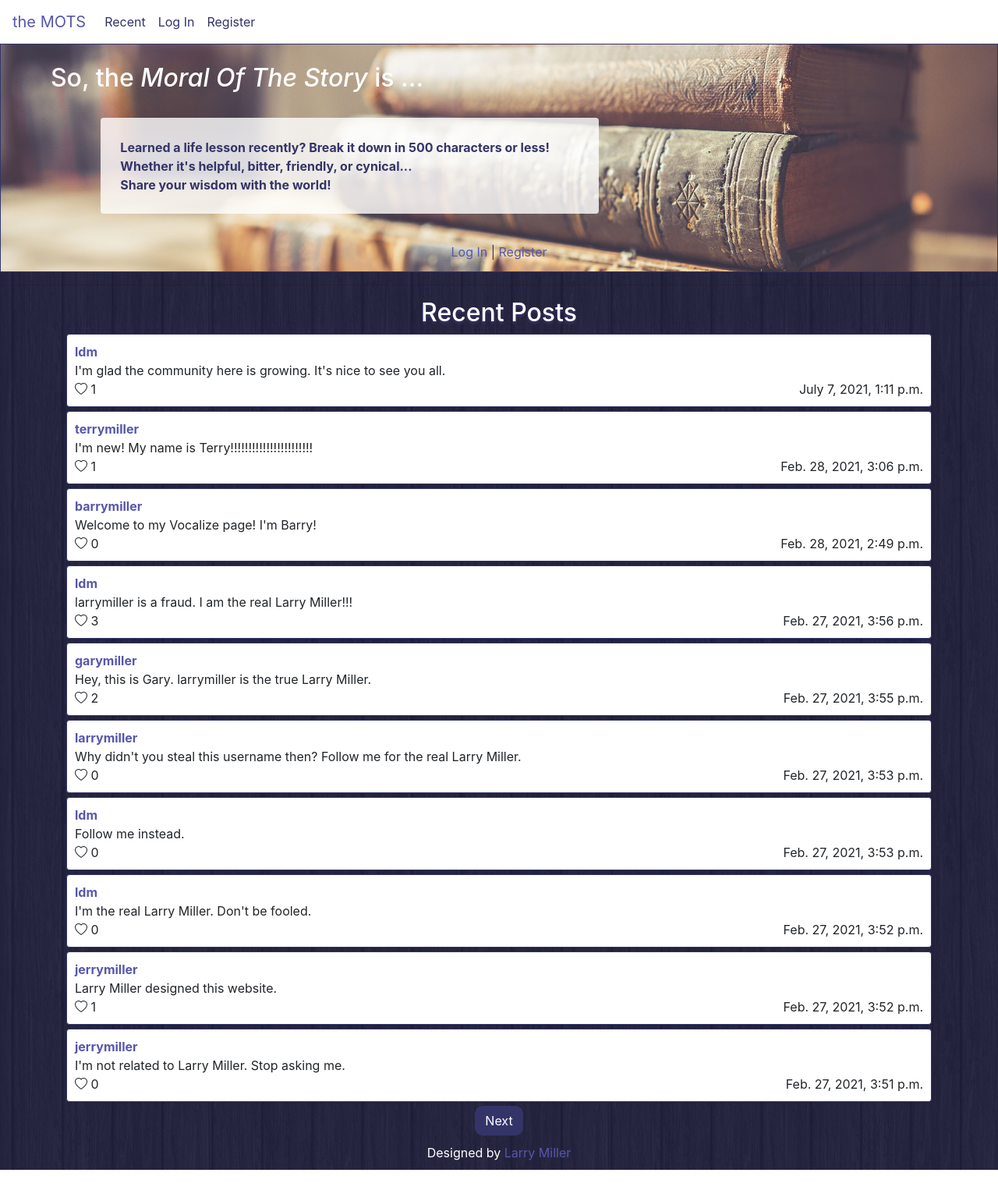
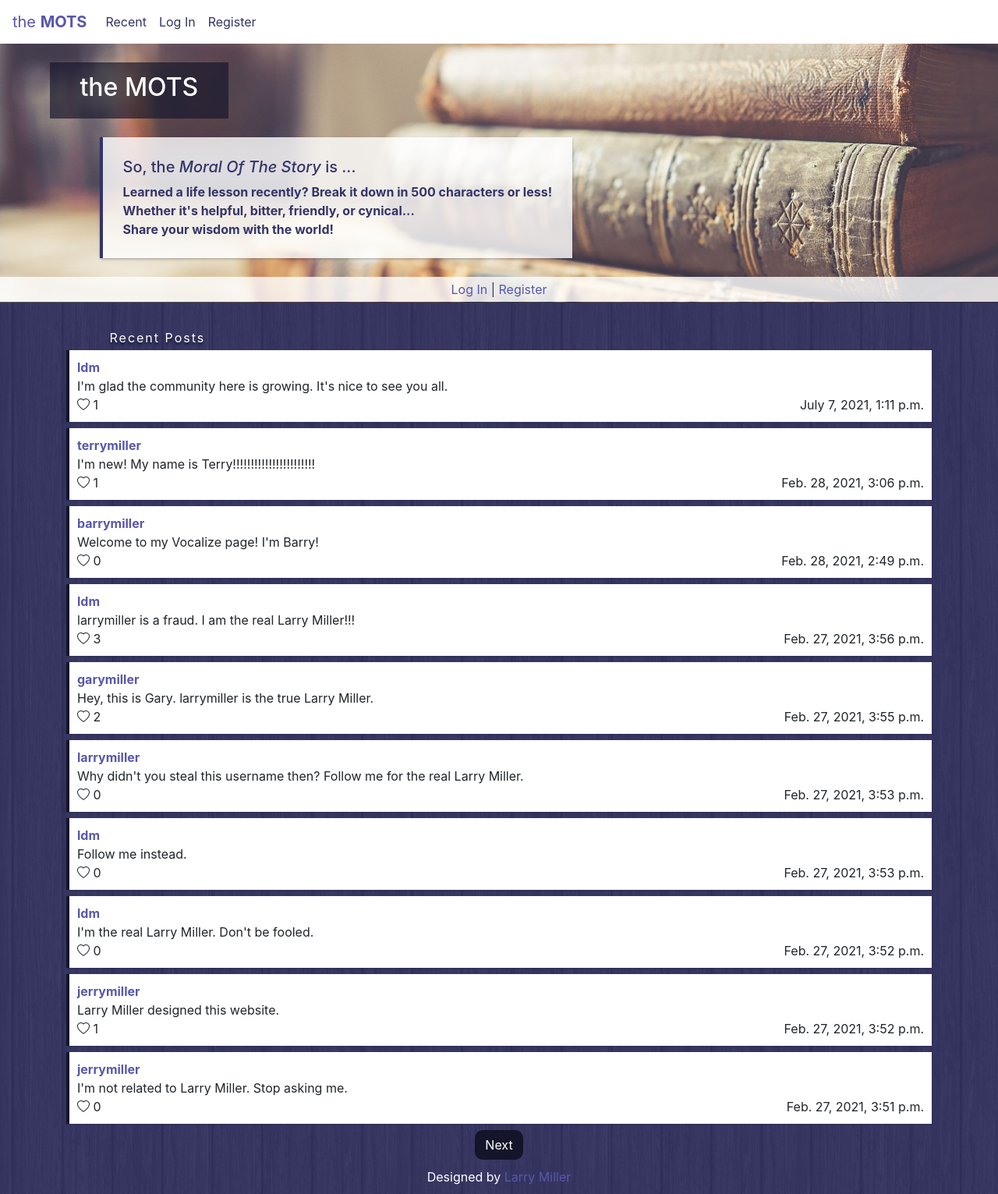
Before and after one commit to larrymillerprogramming/moralofthestory, a Django app: page / in a window 1280 px wide. Shown: the whole page at 78% size. Before the commit the page ends 1500 px from the top, so only its background shows below. Run offline with Django 3.2, Linux system fonts and the light colour scheme; data comes from the database, SQL or seed files in the repository; both versions use the stored data as it was after the commit; some libraries are stand-ins or nearby versions.

Commit message:
update css

```diff
--- a/network/static/network/styles.css
+++ b/network/static/network/styles.css
@@ -1,5 +1,5 @@
 body {
-    background-color: #343469;
+    background-color: #5757ac;
     background-image: url('dark-wood.png') !important;
     word-wrap: break-word;
 }
@@ -58,38 +58,57 @@ a:focus {
     background-position: center;
     background-repeat: no-repeat;
     background-size: cover;
-    border: 1px solid #343469;
+    border-bottom: 1px solid #14142aaa;
     margin-bottom: 5px;
 }
 
-.bannerfooter {
-    color: #343469;
-    background-color: ffffffcc;
-    padding: 1%;
+.bannerheader {
+    color: #ffffff;
+    background-color: #14142aaa;
+    padding: 1% 3% 1% 3%;
+    margin-left: 5%;
+    width: fit-content;
 }
 
 .bannerblurb {
     color: #343469;
     font-weight: bold;
     background-color: #ffffffcc;
-    border-radius: 4px;
+    border-left: 4px solid #343469;
+    box-shadow: rgba(50, 50, 93, 0.25) 0px 2px 5px -1px, rgba(0, 0, 0, 0.3) 0px 1px 3px -1px;
     padding: 2%;
     margin-left: 10%;
-    width: 50%;
+    width: fit-content;
+}
+
+.bannerfooter {
+    color: #343469;
+    background-color: #ffffffcc;
+    padding: 4px;
 }
 
 .simplebox {
     background-color: #ffffff;
-    border: 1px solid #343469;
-    border-radius: 4px;
+    border-left: 4px solid #14142a;
     box-shadow: rgba(50, 50, 93, 0.25) 0px 2px 5px -1px, rgba(0, 0, 0, 0.3) 0px 1px 3px -1px;
     padding: 10px;
-    margin-bottom: 5px;
+    margin-bottom: 8px;
+}
+
+.profbox {
+    color: #ffffff;
+    background-color: #14142aaa;
+    border-radius: 8px;
+    box-shadow: rgba(50, 50, 93, 0.25) 0px 2px 5px -1px, rgba(0, 0, 0, 0.3) 0px 1px 3px -1px;
+    padding: 10px;
+    margin-bottom: 8px;
 }
 
 .postsheading {
     color: #ffffff;
-    text-shadow: #343469 0px 3px 3px;
+    letter-spacing: 2px;
+    text-shadow: #14142a 0px 3px 3px;
+    padding: 4px 4px 4px 5%;
 }
 
 .posttime {
@@ -119,7 +138,7 @@ textarea {
 
 .btnactive {
     color: #ffffff;
-    background-color: #343469;
+    background-color: #14142a;
 }
 
 .btnactive:hover {
@@ -137,6 +156,10 @@ textarea {
     padding: 10px;
 }
 
+.footer a:hover {
+    color: #ffffff;
+}
+
 ::-webkit-scrollbar {
     width: 5px;
 }
--- a/network/templates/network/index.html
+++ b/network/templates/network/index.html
@@ -3,35 +3,40 @@
 {% block body %}
     {% if user.is_authenticated %}
         <div class="bannerbox">
-            <h2>Welcome, {{ user }}!</h2>
-            <hr>
-            <form style="display: inline;" action='{% url "newpost" %}' method="POST">
-                {% csrf_token %}
-                <input type="text" style="width: 85%;" maxlength=500 name="content" placeholder="So, the MoralOfTheStory is ...">
-                <input type="submit" style="width: 14%;" value="Share">
-            </form>
+            <br>
+            <div class="bannerheader">
+                <h2>the MOTS</h2>
+            </div>
+            <br>
+            <br>
         </div>
-        <hr>
+        <form style="display: inline; padding: 1%;" action='{% url "newpost" %}' method="POST">
+            {% csrf_token %}
+            <input type="text" style="width: 84%;" maxlength=500 name="content" placeholder="So, the MoralOfTheStory is ...">
+            <input type="submit" style="width: 13%;" value="Share">
+        </form>
+        <br><br>
     {% else %}
         <div class="bannerbox">
             <br>
-            <div style="margin-left: 5%">
-                <h2 style="text-align: left;">So, the <i>Moral Of The Story</i> is ...</h2>
+            <div class="bannerheader">
+                <h2 >the MOTS</h2>
             </div>
             <br>
-            <p class="bannerblurb">
+            <div class="bannerblurb">
+                <h5>So, the <i>Moral Of The Story</i> is ...</h5>
                 Learned a life lesson recently? Break it down in 500 characters or less!<br>
                 Whether it's helpful, bitter, friendly, or cynical...<br>
                 Share your wisdom with the world!
-            </p>
+            </div>
             <br>
             <p class="bannerfooter" style="text-align: center;"><a href="{% url 'login' %}">Log In</a> | <a href="{% url 'register' %}">Register</a></p>
         </div>
-        <hr>
+        <br>
     {% endif %}
 
 <div class="container">
-    <h2 class="postsheading">Recent Posts</h2>
+    <div class="postsheading">Recent Posts</div>
     {% ifequal activePosts|length 0 %}
         <div class="simplebox">
             <i>No posts yet. Be the first!</i>
--- a/network/templates/network/layout.html
+++ b/network/templates/network/layout.html
@@ -11,7 +11,7 @@
     <body>
 
         <nav class="navbar navbar-expand">
-            <a class="navbar-brand" href="/">the MOTS</a>
+            <a class="navbar-brand" href="/">the <b>MOTS</b></a>
 
             <div>
               <ul class="navbar-nav mr-auto">
--- a/network/views.py
+++ b/network/views.py
@@ -157,7 +157,7 @@ def profile(request, username):
 
 
 # Function for the /following path
-@login_required
+@login_required(login_url='login')
 def following(request):
     followings = Follow.objects.filter(follower=request.user, is_following=True)
     followedAccounts = []
```
Also changed, not shown: network/templates/network/following.html (+18 -15 lines), network/templates/network/profile.html (+18 -14 lines), db.sqlite3, network/static/network/booksbanner.jpg, 1 other file.
